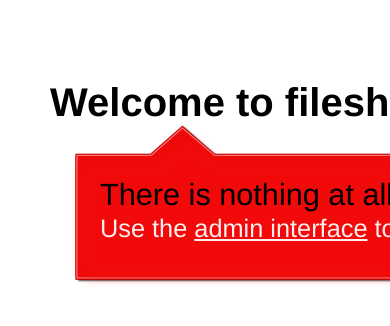
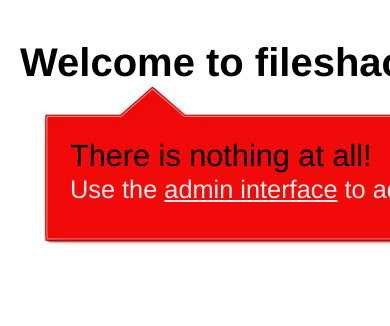
Before and after one commit to peterkuma/fileshackproject, a Django app: template fileshack/templates/fileshack/404.html in a window 390 px wide; the page is wider, and only the part inside the window is pictured. Shown: the top 326 px of that part. Run offline with Django 3.2, Linux system fonts and the light colour scheme; the template is opened without the code that fills it, so the values that code supplies are empty; parts of the project's set-up code (start-up, migrations or seed data) failed here and were passed over.

Commit message:
Tweak style to better support small screens.

```diff
--- a/fileshack/static/fileshack/css/base.css
+++ b/fileshack/static/fileshack/css/base.css
@@ -12,8 +12,8 @@ body {
 
 h1 {
     font-size: 30pt;
-    margin-top: 80px;
-    margin-bottom: 40px;
+    margin-top: 40px;
+    margin-bottom: 5%;
 }
 
 h1 span {
--- a/fileshack/static/fileshack/css/fileshack.css
+++ b/fileshack/static/fileshack/css/fileshack.css
@@ -6,7 +6,7 @@
 
 body {
     text-align: center;
-    margin: 50px;
+    margin: 5% 0;
 }
 
 button {
@@ -41,13 +41,13 @@ button::-moz-focus-inner {
 #container {
     margin: 0 auto;
     text-align: left;
-    width: 850px;
+    width: 820px;
+    padding: 0 20px;
 }
 
 #controls {
-    position: absolute;
-    right: 50px;
-    top: 30px;
+    float: right;
+    margin: 12px 0;
 }
 
 .logout:hover,.logout:focus {
```
Also changed, not shown: fileshack/templates/fileshack/index.html (+5 -5 lines).
